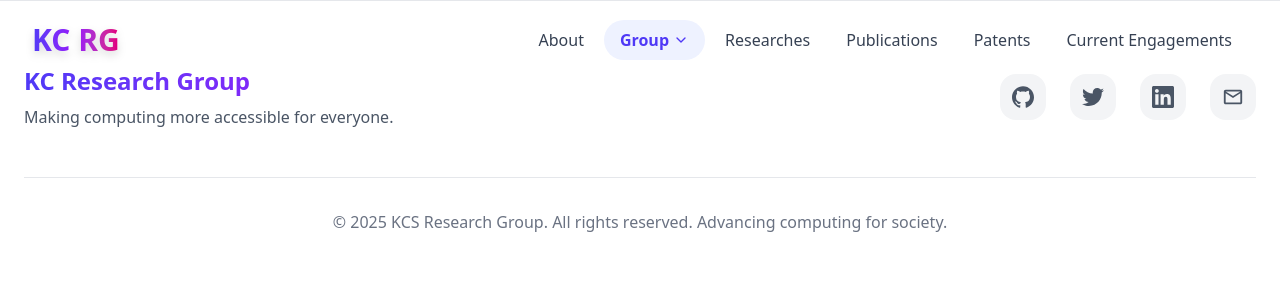
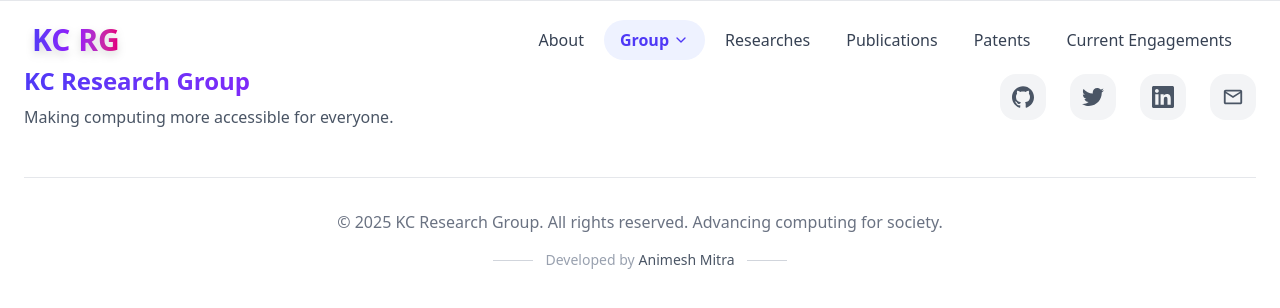
Before and after one commit to Animeshmitra08/GoodWillComputingLab, a React (Vite) app: page /group in a window 1280 px wide. Shown: the top 308 px of the page. Built offline with nearby package versions, Linux system fonts and the light colour scheme.

Commit message:
dsbhs hdbsj

```diff
--- a/src/App.tsx
+++ b/src/App.tsx
@@ -4,6 +4,7 @@ import LandingPage from './Components/LandingPage';
 import TeamMembers from './Components/TeamMembers';
 import Footer from './Components/Footer';
 import Publications from './Components/Publications';
+import GroupLayout from './Components/GroupLayout';
 
 function App() {
   return (
@@ -12,10 +13,10 @@ function App() {
       <Routes>
         <Route path="/" element={<LandingPage />} />
         <Route path="/publications" element={<Publications/>}/>
-        <Route path="/group/team-members" element={<TeamMembers />} />
-        {/* <Route path="/group">
-          <Route />
-        </Route> */}
+        {/* <Route path="/group/team-members" element={<TeamMembers />} /> */}
+        <Route path="/group" element={<GroupLayout />}>
+          <Route path="team-members" element={<TeamMembers />} />
+        </Route>
       </Routes>
       <Footer />
     </Router>
--- a/src/Components/Footer.tsx
+++ b/src/Components/Footer.tsx
@@ -44,9 +44,15 @@ const Footer: React.FC = () => {
         {/* Bottom Section */}
         <div className="mt-12 pt-8 border-t border-gray-200 text-center text-gray-500">
           <p>
-            &copy; {new Date().getFullYear()} KCS Research Group. All rights
-            reserved. Advancing computing for society.
+            &copy; {new Date().getFullYear()} KC Research Group. All rights reserved.
+            Advancing computing for society.
           </p>
+
+          <div className="flex justify-center items-center mt-4 text-sm text-gray-400">
+            <span className="h-px w-10 bg-gray-300 mr-3"></span>
+            Developed by <span className="ml-1 text-gray-600 font-medium">Animesh Mitra</span>
+            <span className="h-px w-10 bg-gray-300 ml-3"></span>
+          </div>
         </div>
       </div>
     </footer>
--- /dev/null
+++ b/src/Components/GroupLayout.tsx
@@ -0,0 +1,7 @@
+import { Outlet } from "react-router-dom";
+
+function GroupLayout() {
+  return <Outlet />;
+}
+
+export default GroupLayout;
```
Also changed, not shown: src/vercel.json (added).
